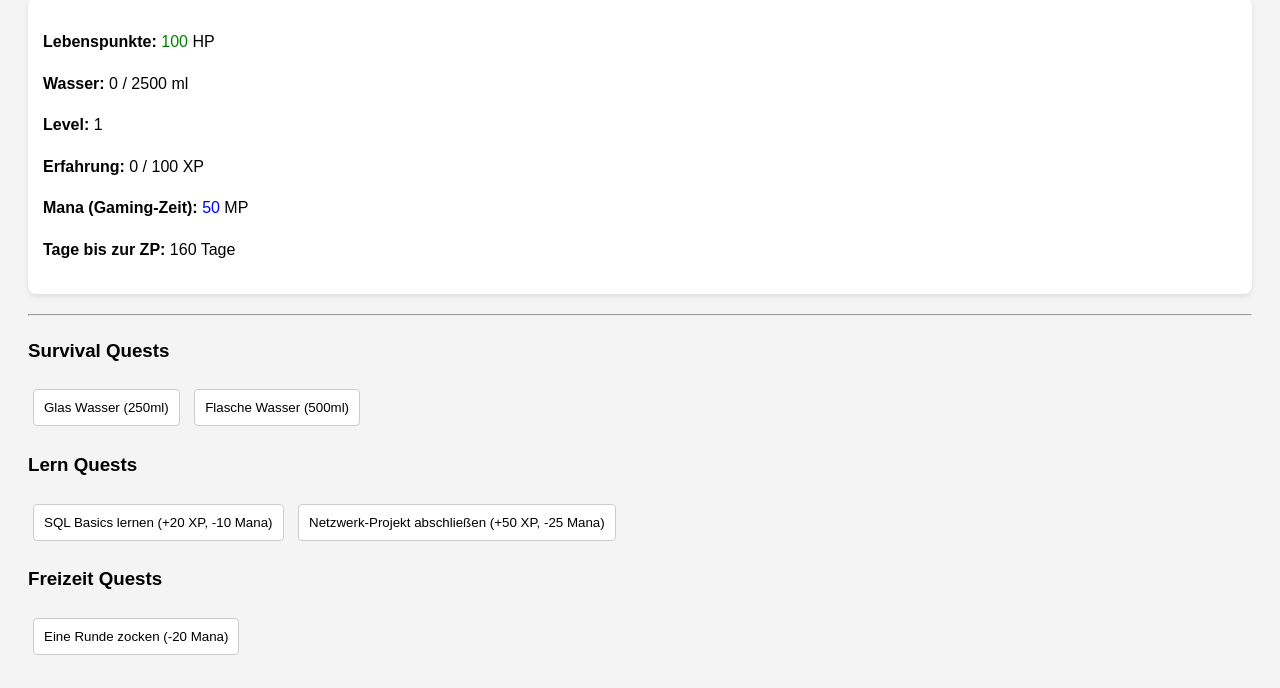
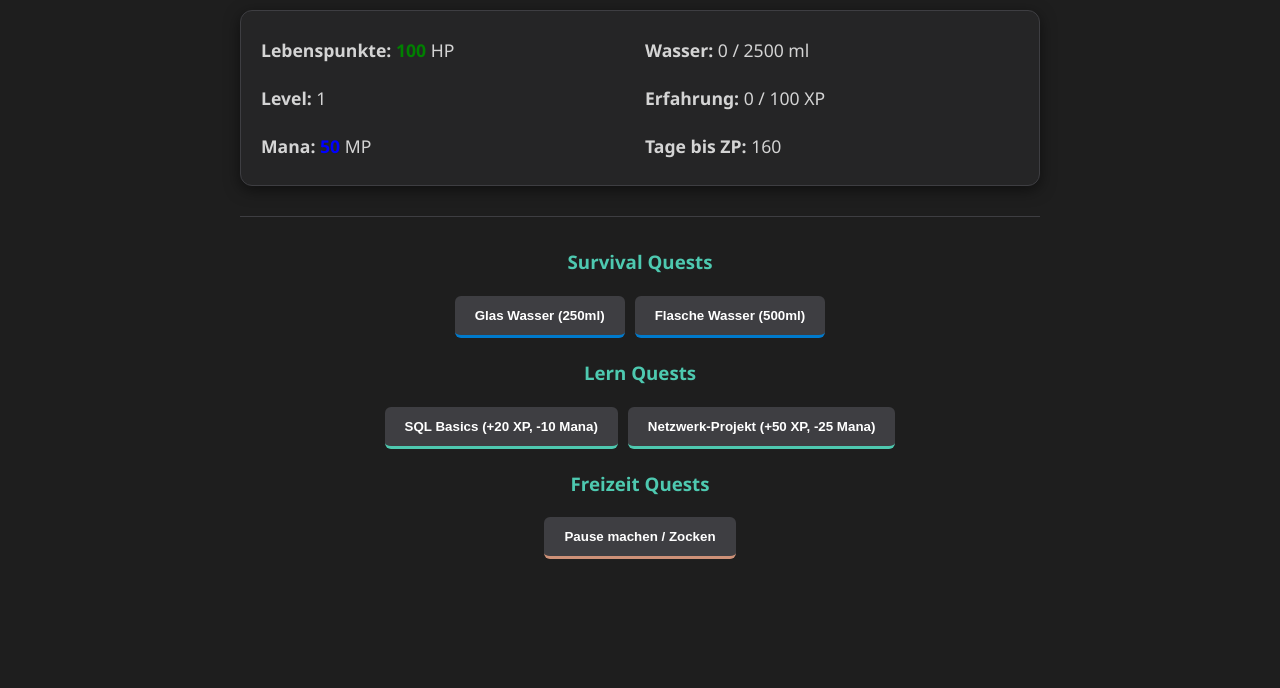
Before and after one commit to soraroth/rpg, a plain HTML site: page index.html in a window 1280 px wide. Shown: the part 124-812 px from the top of the page. Drawn offline with Linux system fonts and the light colour scheme.

Commit message:
Design: Dark-Mode Theme und Layout-Verbesserungen hinzugefügt

```diff
--- a/index.html
+++ b/index.html
@@ -15,27 +15,27 @@
         <p><strong>Wasser:</strong> <span id="wasser-wert">0</span> / 2500 ml</p>
         <p><strong>Level:</strong> <span id="level-wert">1</span></p>
         <p><strong>Erfahrung:</strong> <span id="xp-wert">0</span> / <span id="xp-ziel">100</span> XP</p>
-        <p><strong>Mana (Gaming-Zeit):</strong> <span id="mana-wert">50</span> MP</p>
-        <p><strong>Tage bis zur ZP:</strong> <span id="countdown-wert">???</span> Tage</p>
+        <p><strong>Mana:</strong> <span id="mana-wert">50</span> MP</p>
+        <p><strong>Tage bis ZP:</strong> <span id="countdown-wert">???</span></p>
     </div>
 
     <hr>
 
     <h3>Survival Quests</h3>
-    <div id="wasser-station">
+    <div class="button-group">
         <button onclick="trinkeWasser(250)">Glas Wasser (250ml)</button>
         <button onclick="trinkeWasser(500)">Flasche Wasser (500ml)</button>
     </div>
 
     <h3>Lern Quests</h3>
-    <div id="lern-station">
-        <button onclick="lerne(20, 10)">SQL Basics lernen (+20 XP, -10 Mana)</button>
-        <button onclick="lerne(50, 25)">Netzwerk-Projekt abschließen (+50 XP, -25 Mana)</button>
+    <div class="button-group">
+        <button onclick="lerne(20, 10)">SQL Basics (+20 XP, -10 Mana)</button>
+        <button onclick="lerne(50, 25)">Netzwerk-Projekt (+50 XP, -25 Mana)</button>
     </div>
 
     <h3>Freizeit Quests</h3>
-    <div id="zock-station">
-        <button onclick="zocken(20)">Eine Runde zocken (-20 Mana)</button>
+    <div class="button-group">
+        <button onclick="zocken(20)">Pause machen / Zocken</button>
     </div>
 
     <script src="app.js"></script>
--- a/style.css
+++ b/style.css
@@ -1,30 +1,78 @@
+/* Grunddesign: Dark Mode für Informatiker */
 body {
-    font-family: sans-serif;
+    font-family: 'Segoe UI', Tahoma, Geneva, Verdana, sans-serif;
     line-height: 1.6;
-    padding: 20px;
-    background-color: #f4f4f4;
+    padding: 40px;
+    background-color: #1e1e1e; /* VS Code Dunkelgrau */
+    color: #d4d4d4;
+    max-width: 800px;
+    margin: 0 auto;
 }
 
+h1, h3 {
+    color: #4ec9b0; /* Türkis/Grün wie in Code-Editoren */
+    text-align: center;
+}
+
+/* Stats-Container */
 #stats-fenster {
-    background: white;
-    padding: 15px;
-    border-radius: 8px;
-    box-shadow: 0 2px 5px rgba(0,0,0,0.1);
+    background: #252526;
+    padding: 20px;
+    border-radius: 12px;
+    border: 1px solid #3e3e42;
+    box-shadow: 0 4px 15px rgba(0,0,0,0.5);
+    display: grid;
+    grid-template-columns: 1fr 1fr; /* Zwei Spalten für die Stats */
+    gap: 10px;
+    margin-bottom: 30px;
+}
+
+#stats-fenster p {
+    margin: 5px 0;
+    font-size: 1.1em;
+}
+
+/* Button-Styling */
+.button-group {
+    display: flex;
+    flex-wrap: wrap;
+    justify-content: center;
+    gap: 10px;
+    margin-bottom: 20px;
 }
 
 button {
-    padding: 10px;
-    margin: 5px;
+    padding: 12px 20px;
     cursor: pointer;
-    border: 1px solid #ccc;
-    border-radius: 4px;
-    background-color: #fff;
+    border: none;
+    border-radius: 6px;
+    background-color: #3e3e42;
+    color: white;
+    font-weight: bold;
+    transition: all 0.2s ease;
 }
 
+/* Spezielle Farben für Buttons */
+button[onclick*="trinkeWasser"] { border-bottom: 3px solid #007acc; }
+button[onclick*="lerne"] { border-bottom: 3px solid #4ec9b0; }
+button[onclick*="zocken"] { border-bottom: 3px solid #ce9178; }
+
 button:hover {
-    background-color: #e0e0e0;
+    background-color: #505050;
+    transform: translateY(-2px);
+}
+
+button:active {
+    transform: translateY(0);
 }
 
 hr {
-    margin: 20px 0;
+    border: 0;
+    height: 1px;
+    background: #3e3e42;
+    margin: 30px 0;
 }
+
+/* Status-Farben (werden vom JS überschrieben, hier als Fallback) */
+#hp-wert { font-weight: bold; }
+#mana-wert { color: #569cd6; font-weight: bold; }
```
